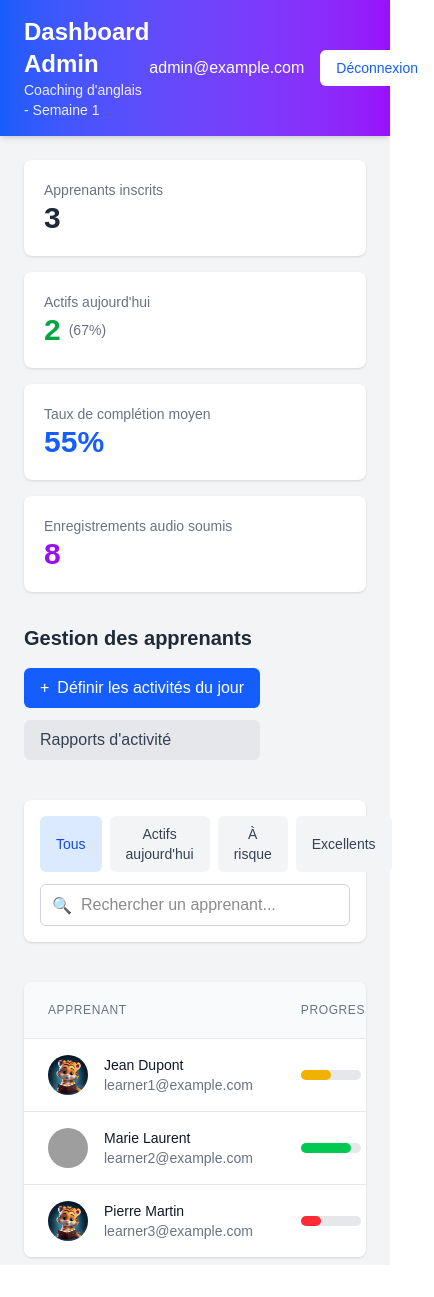
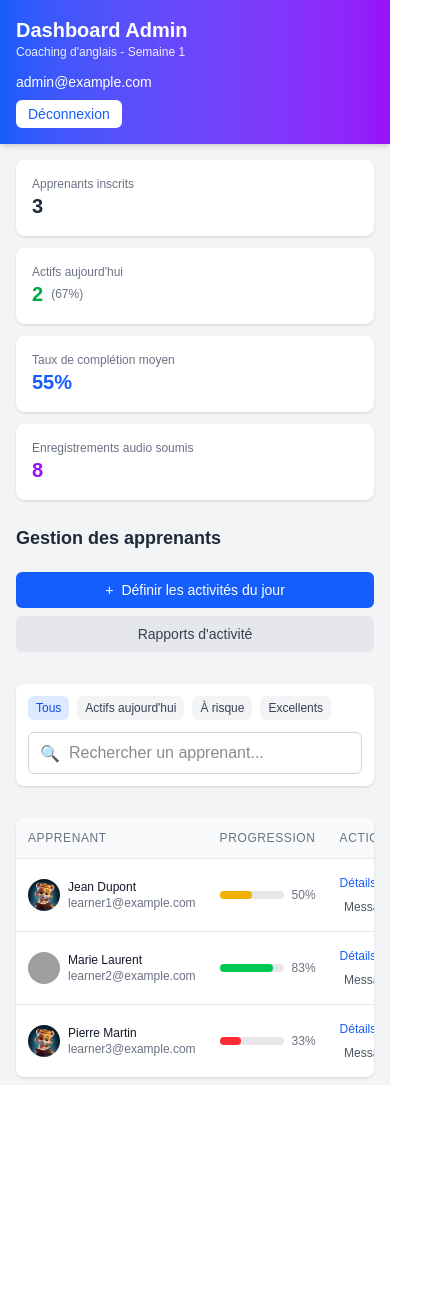
Before and after one commit to bk2024b/SmartEnglish-, a Next.js app: page /dashboard/admin in a window 390 px wide. Shown: the whole page, 434 px wide, since content can reach past the window. After the commit the page ends 1117 px from the top, so only its background shows below. Built offline with nearby package versions, Linux system fonts and the light colour scheme; no server answers; grey boxes are pictures that could not be loaded.

Commit message:
dashboard admin rendu responsive

```diff
--- a/src/app/dashboard/admin/page.jsx
+++ b/src/app/dashboard/admin/page.jsx
@@ -1,5 +1,4 @@
 "use client";
-
 import React, { useState, useEffect } from 'react';
 // import { supabase } from "../../utils/supabaseClient";
 import Link from 'next/link';
@@ -26,24 +25,20 @@ export default function AdminDashboard() {
       // Commenté : Vérification de l'utilisateur connecté avec supabase
       /*
       const { data: { user } } = await supabase.auth.getUser();
-
       if (user) {
         setUser(user);
-
         // Vérifier le rôle admin dans la table profiles
         //const { data: profile, error: profileError } = await supabase
-        //  .from('profiles')
+        // .from('profiles')
         // .select('role')
         // .eq('id', user.id)
         // .single();
-
         //if (profileError || profile.role !== 'admin') {
         // console.error("Accès non autorisé");
         // Rediriger vers la page d'accueil ou afficher une erreur
         // return;
         //}
       */
-
       // Pour le développement, on simule un utilisateur
       setUser({ email: "admin@example.com" });
 
@@ -151,7 +146,6 @@ export default function AdminDashboard() {
       ];
 
       setLearners(mockLearners);
-
       setStatistics({
         totalLearners: mockLearners.length,
         activeToday: mockLearners.filter(l => new Date(l.last_active).setHours(0, 0, 0, 0) === new Date().setHours(0, 0, 0, 0)).length,
@@ -163,7 +157,7 @@ export default function AdminDashboard() {
     };
 
     fetchAdminData();
-  }, []);  // Correction : fermé les crochets vides de useEffect
+  }, []);
 
   // Filtrer les apprenants en fonction du filtre sélectionné et de la recherche
   const filteredLearners = learners
@@ -201,15 +195,14 @@ export default function AdminDashboard() {
     <main className="min-h-screen bg-gray-100">
       {/* En-tête */}
       <header className="bg-gradient-to-r from-blue-600 to-purple-600 text-white shadow-md">
-        <div className="container mx-auto py-4 px-6 flex justify-between items-center">
+        <div className="container mx-auto py-4 px-4 sm:px-6 flex flex-col sm:flex-row justify-between items-start sm:items-center gap-3">
           <div>
-            <h1 className="text-2xl font-bold">Dashboard Admin</h1>
-            <p className="text-sm opacity-90">Coaching d'anglais - Semaine {weekNumber}</p>
+            <h1 className="text-xl sm:text-2xl font-bold">Dashboard Admin</h1>
+            <p className="text-xs sm:text-sm opacity-90">Coaching d'anglais - Semaine {weekNumber}</p>
           </div>
-
-          <div className="flex items-center">
-            <span className="mr-4">{user?.email}</span>
-            <Link href="/auth/signout" className="bg-white text-blue-600 px-4 py-2 rounded-md text-sm font-medium hover:bg-gray-100 transition-colors">
+          <div className="flex flex-col sm:flex-row items-start sm:items-center gap-2 sm:gap-4 w-full sm:w-auto">
+            <span className="text-sm sm:mr-4 truncate max-w-xs">{user?.email}</span>
+            <Link href="/auth/signout" className="bg-white text-blue-600 px-3 py-1 sm:px-4 sm:py-2 rounded-md text-sm font-medium hover:bg-gray-100 transition-colors whitespace-nowrap">
               Déconnexion
             </Link>
           </div>
@@ -217,57 +210,53 @@ export default function AdminDashboard() {
       </header>
 
       {/* Section des statistiques */}
-      <section className="container mx-auto py-6 px-6">
-        <div className="grid grid-cols-1 md:grid-cols-4 gap-4">
-          <div className="bg-white rounded-lg shadow p-5">
-            <h3 className="text-gray-500 text-sm font-medium">Apprenants inscrits</h3>
+      <section className="container mx-auto py-4 sm:py-6 px-4 sm:px-6">
+        <div className="grid grid-cols-1 sm:grid-cols-2 lg:grid-cols-4 gap-3 sm:gap-4">
+          <div className="bg-white rounded-lg shadow p-4">
+            <h3 className="text-gray-500 text-xs sm:text-sm font-medium">Apprenants inscrits</h3>
             <div className="flex items-center">
-              <span className="text-3xl font-bold text-gray-800">{statistics.totalLearners}</span>
+              <span className="text-xl sm:text-3xl font-bold text-gray-800">{statistics.totalLearners}</span>
             </div>
           </div>
-
-          <div className="bg-white rounded-lg shadow p-5">
-            <h3 className="text-gray-500 text-sm font-medium">Actifs aujourd'hui</h3>
+          <div className="bg-white rounded-lg shadow p-4">
+            <h3 className="text-gray-500 text-xs sm:text-sm font-medium">Actifs aujourd'hui</h3>
             <div className="flex items-center">
-              <span className="text-3xl font-bold text-green-600">{statistics.activeToday}</span>
-              <span className="text-sm text-gray-500 ml-2">
+              <span className="text-xl sm:text-3xl font-bold text-green-600">{statistics.activeToday}</span>
+              <span className="text-xs sm:text-sm text-gray-500 ml-2">
                 ({Math.round((statistics.activeToday / statistics.totalLearners) * 100)}%)
               </span>
             </div>
           </div>
-
-          <div className="bg-white rounded-lg shadow p-5">
-            <h3 className="text-gray-500 text-sm font-medium">Taux de complétion moyen</h3>
+          <div className="bg-white rounded-lg shadow p-4">
+            <h3 className="text-gray-500 text-xs sm:text-sm font-medium">Taux de complétion moyen</h3>
             <div className="flex items-center">
-              <span className="text-3xl font-bold text-blue-600">{statistics.completionRate}%</span>
+              <span className="text-xl sm:text-3xl font-bold text-blue-600">{statistics.completionRate}%</span>
             </div>
           </div>
-
-          <div className="bg-white rounded-lg shadow p-5">
-            <h3 className="text-gray-500 text-sm font-medium">Enregistrements audio soumis</h3>
+          <div className="bg-white rounded-lg shadow p-4">
+            <h3 className="text-gray-500 text-xs sm:text-sm font-medium">Enregistrements audio soumis</h3>
             <div className="flex items-center">
-              <span className="text-3xl font-bold text-purple-600">{statistics.audioSubmissions}</span>
+              <span className="text-xl sm:text-3xl font-bold text-purple-600">{statistics.audioSubmissions}</span>
             </div>
           </div>
         </div>
       </section>
 
       {/* Section d'action */}
-      <section className="container mx-auto py-2 px-6">
-        <div className="flex flex-col md:flex-row justify-between items-start md:items-center mb-6">
-          <div className="mb-4 md:mb-0">
-            <h2 className="text-xl font-bold text-gray-800">Gestion des apprenants</h2>
+      <section className="container mx-auto py-2 px-4 sm:px-6">
+        <div className="flex flex-col md:flex-row justify-between items-start md:items-center mb-4 sm:mb-6 gap-3">
+          <div className="mb-2 md:mb-0">
+            <h2 className="text-lg sm:text-xl font-bold text-gray-800">Gestion des apprenants</h2>
           </div>
-
-          <div className="flex flex-col sm:flex-row gap-3">
+          <div className="flex flex-col sm:flex-row gap-2 sm:gap-3 w-full sm:w-auto">
             <button
               onClick={() => setActivityFormOpen(true)}
-              className="bg-blue-600 text-white px-4 py-2 rounded-md hover:bg-blue-700 transition-colors flex items-center"
+              className="bg-blue-600 text-white px-3 py-2 sm:px-4 rounded-md hover:bg-blue-700 transition-colors flex items-center justify-center sm:justify-start text-sm"
             >
               <span className="mr-2">+</span>
               Définir les activités du jour
             </button>
-            <Link href="/admin/reports" className="bg-gray-200 text-gray-700 px-4 py-2 rounded-md hover:bg-gray-300 transition-colors">
+            <Link href="/admin/reports" className="bg-gray-200 text-gray-700 px-3 py-2 sm:px-4 rounded-md hover:bg-gray-300 transition-colors text-center sm:text-left text-sm">
               Rapports d'activité
             </Link>
           </div>
@@ -275,41 +264,40 @@ export default function AdminDashboard() {
       </section>
 
       {/* Section filtres et recherche */}
-      <section className="container mx-auto py-2 px-6">
-        <div className="bg-white rounded-lg shadow p-4 mb-6">
-          <div className="flex flex-col md:flex-row justify-between space-y-3 md:space-y-0">
-            <div className="flex space-x-2">
+      <section className="container mx-auto py-2 px-4 sm:px-6">
+        <div className="bg-white rounded-lg shadow p-3 sm:p-4 mb-4 sm:mb-6">
+          <div className="flex flex-col md:flex-row justify-between space-y-3 md:space-y-0 md:space-x-3">
+            <div className="flex flex-wrap gap-2">
               <button
                 onClick={() => setSelectedFilter('all')}
-                className={`px-4 py-2 rounded-md text-sm ${selectedFilter === 'all' ? 'bg-blue-100 text-blue-700' : 'bg-gray-100 text-gray-700 hover:bg-gray-200'}`}
+                className={`px-2 sm:px-4 py-1 sm:py-2 rounded-md text-xs sm:text-sm ${selectedFilter === 'all' ? 'bg-blue-100 text-blue-700' : 'bg-gray-100 text-gray-700 hover:bg-gray-200'}`}
               >
                 Tous
               </button>
               <button
                 onClick={() => setSelectedFilter('active')}
-                className={`px-4 py-2 rounded-md text-sm ${selectedFilter === 'active' ? 'bg-green-100 text-green-700' : 'bg-gray-100 text-gray-700 hover:bg-gray-200'}`}
+                className={`px-2 sm:px-4 py-1 sm:py-2 rounded-md text-xs sm:text-sm ${selectedFilter === 'active' ? 'bg-green-100 text-green-700' : 'bg-gray-100 text-gray-700 hover:bg-gray-200'}`}
               >
                 Actifs aujourd'hui
               </button>
               <button
                 onClick={() => setSelectedFilter('at-risk')}
-                className={`px-4 py-2 rounded-md text-sm ${selectedFilter === 'at-risk' ? 'bg-red-100 text-red-700' : 'bg-gray-100 text-gray-700 hover:bg-gray-200'}`}
+                className={`px-2 sm:px-4 py-1 sm:py-2 rounded-md text-xs sm:text-sm ${selectedFilter === 'at-risk' ? 'bg-red-100 text-red-700' : 'bg-gray-100 text-gray-700 hover:bg-gray-200'}`}
               >
                 À risque
               </button>
               <button
                 onClick={() => setSelectedFilter('excellent')}
-                className={`px-4 py-2 rounded-md text-sm ${selectedFilter === 'excellent' ? 'bg-purple-100 text-purple-700' : 'bg-gray-100 text-gray-700 hover:bg-gray-200'}`}
+                className={`px-2 sm:px-4 py-1 sm:py-2 rounded-md text-xs sm:text-sm ${selectedFilter === 'excellent' ? 'bg-purple-100 text-purple-700' : 'bg-gray-100 text-gray-700 hover:bg-gray-200'}`}
               >
                 Excellents
               </button>
             </div>
-
-            <div className="relative">
+            <div className="relative w-full md:w-64">
               <input
                 type="text"
                 placeholder="Rechercher un apprenant..."
-                className="pl-10 pr-4 py-2 border border-gray-300 rounded-md w-full md:w-64"
+                className="pl-10 pr-4 py-2 border border-gray-300 rounded-md w-full"
                 value={searchQuery}
                 onChange={(e) => setSearchQuery(e.target.value)}
               />
@@ -320,27 +308,28 @@ export default function AdminDashboard() {
       </section>
 
       {/* Liste des apprenants */}
-      <section className="container mx-auto py-2 px-6 mb-8">
+      <section className="container mx-auto py-2 px-4 sm:px-6 mb-8">
         <div className="bg-white rounded-lg shadow overflow-hidden">
+          <div className="overflow-x-auto">
             <table className="min-w-full divide-y divide-gray-200">
               <thead className="bg-gray-50">
                 <tr>
-                <th scope="col" className="px-6 py-3 text-left text-xs font-medium text-gray-500 uppercase tracking-wider">
+                  <th scope="col" className="px-3 sm:px-6 py-3 text-left text-xs font-medium text-gray-500 uppercase tracking-wider">
                     Apprenant
                   </th>
-                <th scope="col" className="px-6 py-3 text-left text-xs font-medium text-gray-500 uppercase tracking-wider">
+                  <th scope="col" className="px-3 sm:px-6 py-3 text-left text-xs font-medium text-gray-500 uppercase tracking-wider">
                     Progression
                   </th>
-                <th scope="col" className="px-6 py-3 text-left text-xs font-medium text-gray-500 uppercase tracking-wider">
+                  <th scope="col" className="px-3 sm:px-6 py-3 text-left text-xs font-medium text-gray-500 uppercase tracking-wider hidden sm:table-cell">
                     Niveau
                   </th>
-                <th scope="col" className="px-6 py-3 text-left text-xs font-medium text-gray-500 uppercase tracking-wider">
+                  <th scope="col" className="px-3 sm:px-6 py-3 text-left text-xs font-medium text-gray-500 uppercase tracking-wider hidden md:table-cell">
                     Dernière activité
                   </th>
-                <th scope="col" className="px-6 py-3 text-left text-xs font-medium text-gray-500 uppercase tracking-wider">
+                  <th scope="col" className="px-3 sm:px-6 py-3 text-left text-xs font-medium text-gray-500 uppercase tracking-wider hidden lg:table-cell">
                     Audio
                   </th>
-                <th scope="col" className="px-6 py-3 text-left text-xs font-medium text-gray-500 uppercase tracking-wider">
+                  <th scope="col" className="px-3 sm:px-6 py-3 text-left text-xs font-medium text-gray-500 uppercase tracking-wider">
                     Actions
                   </th>
                 </tr>
@@ -348,7 +337,7 @@ export default function AdminDashboard() {
               <tbody className="bg-white divide-y divide-gray-200">
                 {filteredLearners.length === 0 ? (
                   <tr>
-                  <td colSpan="6" className="px-6 py-4 text-center text-gray-500">
+                    <td colSpan="6" className="px-3 sm:px-6 py-4 text-center text-gray-500">
                       {searchQuery ? 'Aucun apprenant ne correspond à votre recherche' : 'Aucun apprenant dans cette catégorie'}
                     </td>
                   </tr>
@@ -377,49 +366,51 @@ export default function AdminDashboard() {
 
                     return (
                       <tr key={learner.id}>
-                      <td className="px-6 py-4 whitespace-nowrap">
+                        <td className="px-3 sm:px-6 py-4 whitespace-nowrap">
                           <div className="flex items-center">
-                          <div className="h-10 w-10 flex-shrink-0">
+                            <div className="h-8 w-8 sm:h-10 sm:w-10 flex-shrink-0">
                               <img
-                              className="h-10 w-10 rounded-full object-cover"
+                                className="h-8 w-8 sm:h-10 sm:w-10 rounded-full object-cover"
                                 src={learner.avatar || "/avatars/stage1.jpg"}
                                 alt="Avatar de l'apprenant"
                               />
                             </div>
-                          <div className="ml-4">
-                            <div className="text-sm font-medium text-gray-900">
+                            <div className="ml-2 sm:ml-4">
+                              <div className="text-xs sm:text-sm font-medium text-gray-900 line-clamp-1">
                                 {`${learner.first_name || ''} ${learner.last_name || ''}` || 'Apprenant sans nom'}
                               </div>
-                            <div className="text-sm text-gray-500">{learner.email}</div>
+                              <div className="text-xs sm:text-sm text-gray-500 line-clamp-1">{learner.email}</div>
                             </div>
                           </div>
                         </td>
-                      <td className="px-6 py-4 whitespace-nowrap">
+                        <td className="px-3 sm:px-6 py-4 whitespace-nowrap">
                           <div className="flex items-center">
-                          <div className="w-full bg-gray-200 rounded-full h-2.5 mr-2">
-                            <div className={`h-2.5 rounded-full ${progressColor}`} style={{ width: `${learner.progressPercentage}%` }}></div>
+                            <div className="w-16 sm:w-24 bg-gray-200 rounded-full h-2 mr-2">
+                              <div className={`h-2 rounded-full ${progressColor}`} style={{ width: `${learner.progressPercentage}%` }}></div>
                             </div>
-                          <span className="text-sm text-gray-500">{learner.progressPercentage}%</span>
+                            <span className="text-xs sm:text-sm text-gray-500">{learner.progressPercentage}%</span>
                           </div>
                         </td>
-                      <td className="px-6 py-4 whitespace-nowrap">
+                        <td className="px-3 sm:px-6 py-4 whitespace-nowrap hidden sm:table-cell">
                           <span className="px-2 inline-flex text-xs leading-5 font-semibold rounded-full bg-blue-100 text-blue-800">
                             Niveau {level}
                           </span>
                         </td>
-                      <td className="px-6 py-4 whitespace-nowrap">
-                        <span className={`text-sm ${isToday ? 'text-green-600' : 'text-gray-500'}`}>
+                        <td className="px-3 sm:px-6 py-4 whitespace-nowrap hidden md:table-cell">
+                          <span className={`text-xs sm:text-sm ${isToday ? 'text-green-600' : 'text-gray-500'}`}>
                             {lastActiveFormatted}
                           </span>
                         </td>
-                      <td className="px-6 py-4 whitespace-nowrap text-sm text-gray-500">
+                        <td className="px-3 sm:px-6 py-4 whitespace-nowrap text-xs sm:text-sm text-gray-500 hidden lg:table-cell">
                           {learner.audioSubmissionsCount || 0} soumissions
                         </td>
-                      <td className="px-6 py-4 whitespace-nowrap text-sm font-medium">
-                        <Link href={`/admin/learner/${learner.id}`} className="text-blue-600 hover:text-blue-900 mr-3">
+                        <td className="px-3 sm:px-6 py-4 whitespace-nowrap text-xs sm:text-sm font-medium">
+                          <div className="flex flex-col sm:flex-row gap-2 sm:gap-3">
+                            <Link href={`/admin/learner/${learner.id}`} className="text-blue-600 hover:text-blue-900">
                               Détails
                             </Link>
                             <button className="text-gray-600 hover:text-gray-900">Message</button>
+                          </div>
                         </td>
                       </tr>
                     );
@@ -427,6 +418,7 @@ export default function AdminDashboard() {
                 )}
               </tbody>
             </table>
+          </div>
         </div>
       </section>
 
```
Lines whose indentation alone changed are shown as unchanged.
